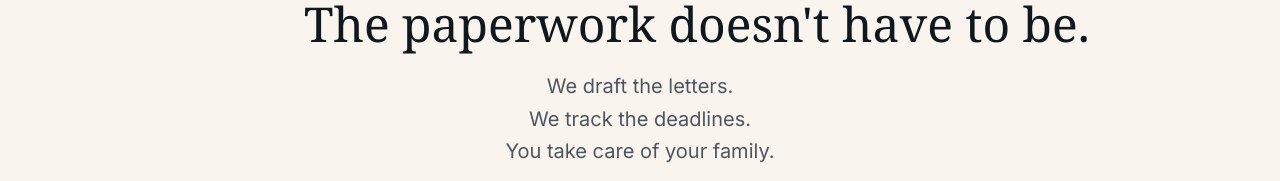
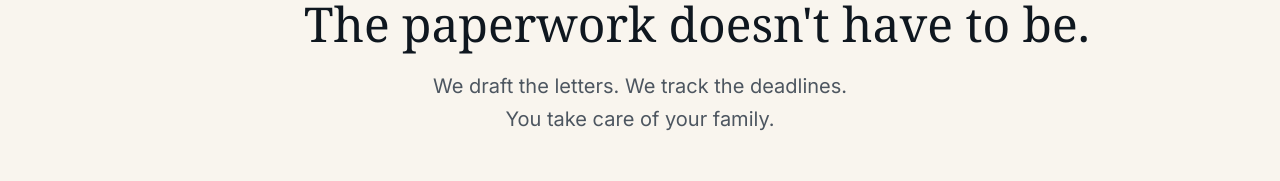
Before and after one commit to dianagolduber/clearpath, a Next.js app: page / in a window 1280 px wide. Shown: the part 227-408 px from the top of the page. Built offline with nearby package versions, Linux system fonts and the light colour scheme.

Commit message:
feat: combine subtext lines for better readability\n\nMerge subtext into two concise lines with whitespace-nowrap.

```diff
--- a/app/page.tsx
+++ b/app/page.tsx
@@ -131,8 +131,7 @@ export default function Home() {
                 <span className="whitespace-nowrap">The paperwork doesn&apos;t have to be.</span>
               </h1>
               <p className="text-lg sm:text-xl text-muted-foreground leading-relaxed">
-                <span className="whitespace-nowrap block">We draft the letters.</span>
-                <span className="whitespace-nowrap block">We track the deadlines.</span>
+                <span className="whitespace-nowrap block">We draft the letters. We track the deadlines.</span>
                 <span className="whitespace-nowrap block">You take care of your family.</span>
               </p>
             </header>
```
